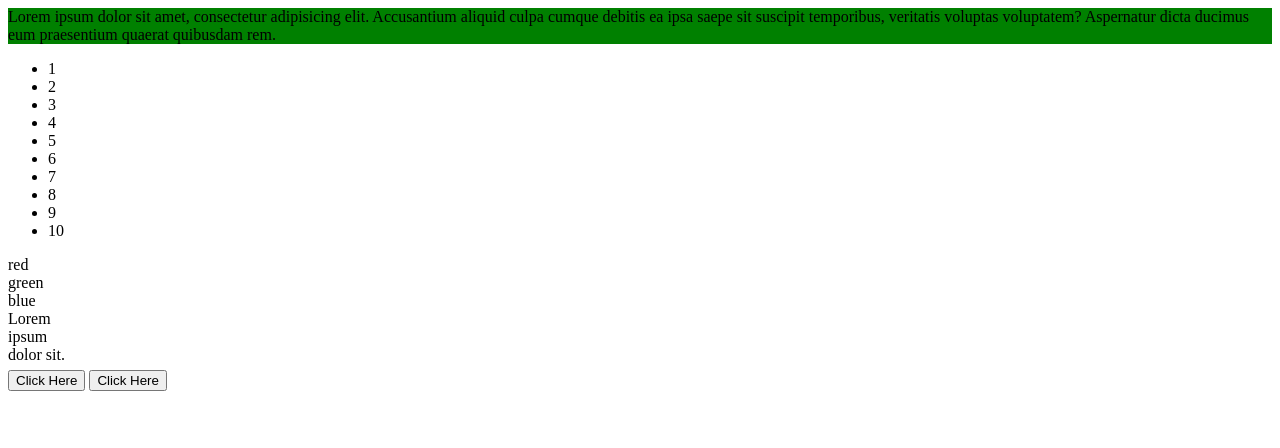
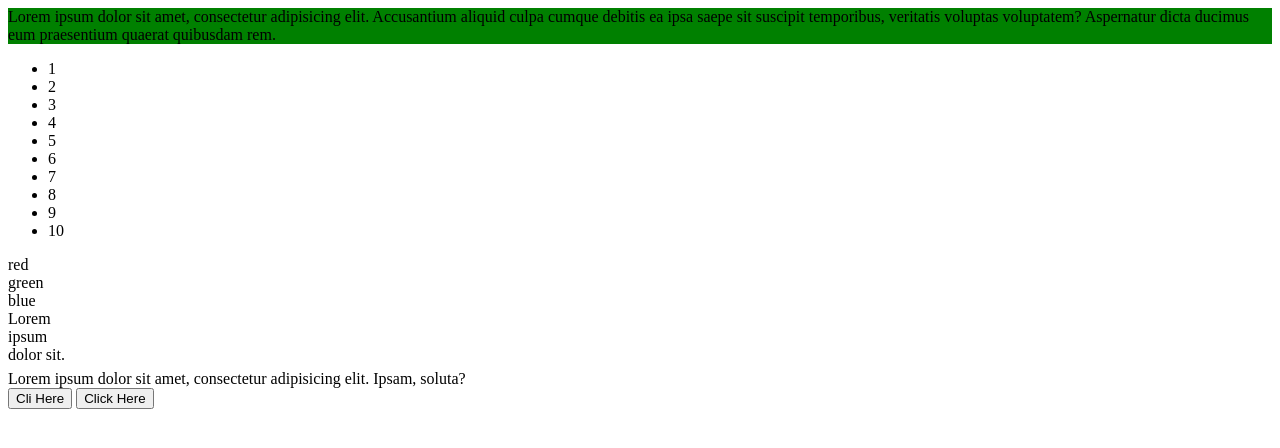
Before and after one commit to AmrElabsy/jquery, a plain HTML site: page index.html in a window 1280 px wide. Drawn offline with Linux system fonts and the light colour scheme.

Commit message:
Modidy Index File

```diff
--- a/index.html
+++ b/index.html
@@ -35,8 +35,9 @@
 <div id="blue">blue</div>
 
 <div id="output">Lorem ipsum dolor sit.</div>
+<div id="output2">Lorem ipsum dolor sit amet, consectetur adipisicing elit. Ipsam, soluta?</div>
 
-<button id="btn">Click Here</button>
+<button id="btn">Cli Here</button>
 <button id="btn2">Click Here</button>
 
 <script src="jquery.js"></script>
```
